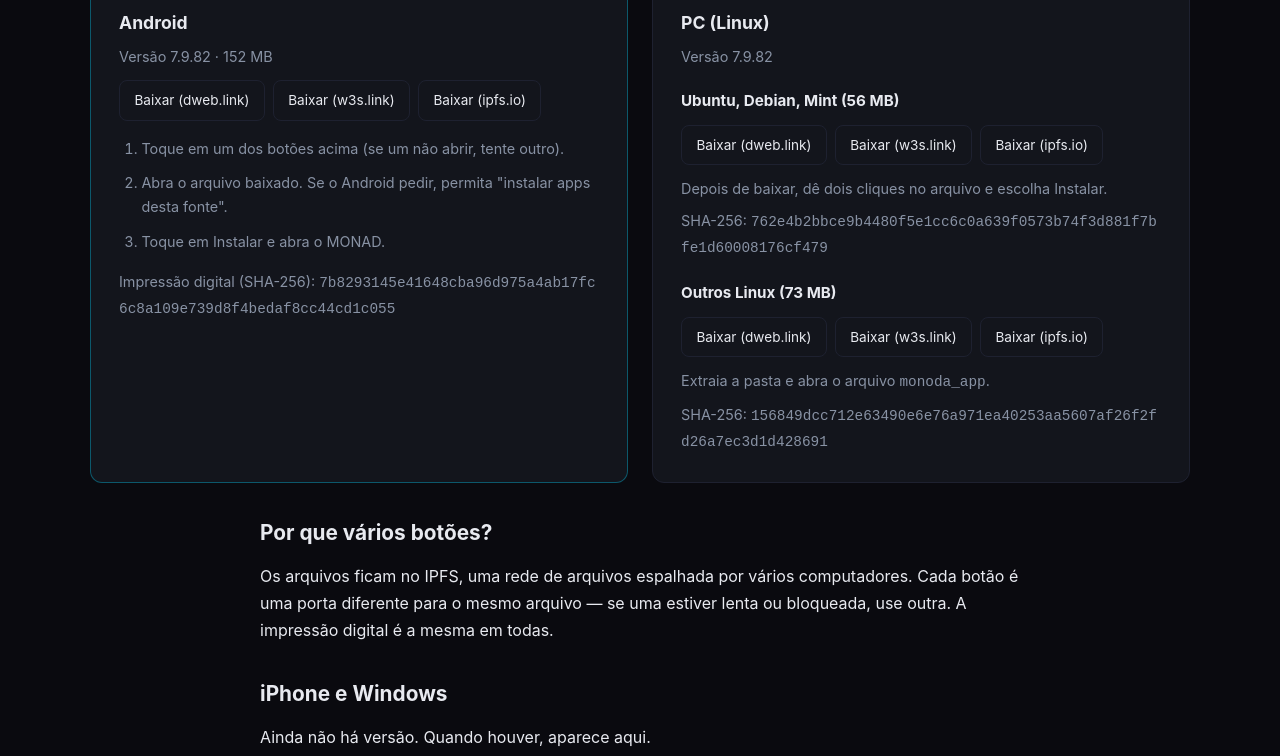
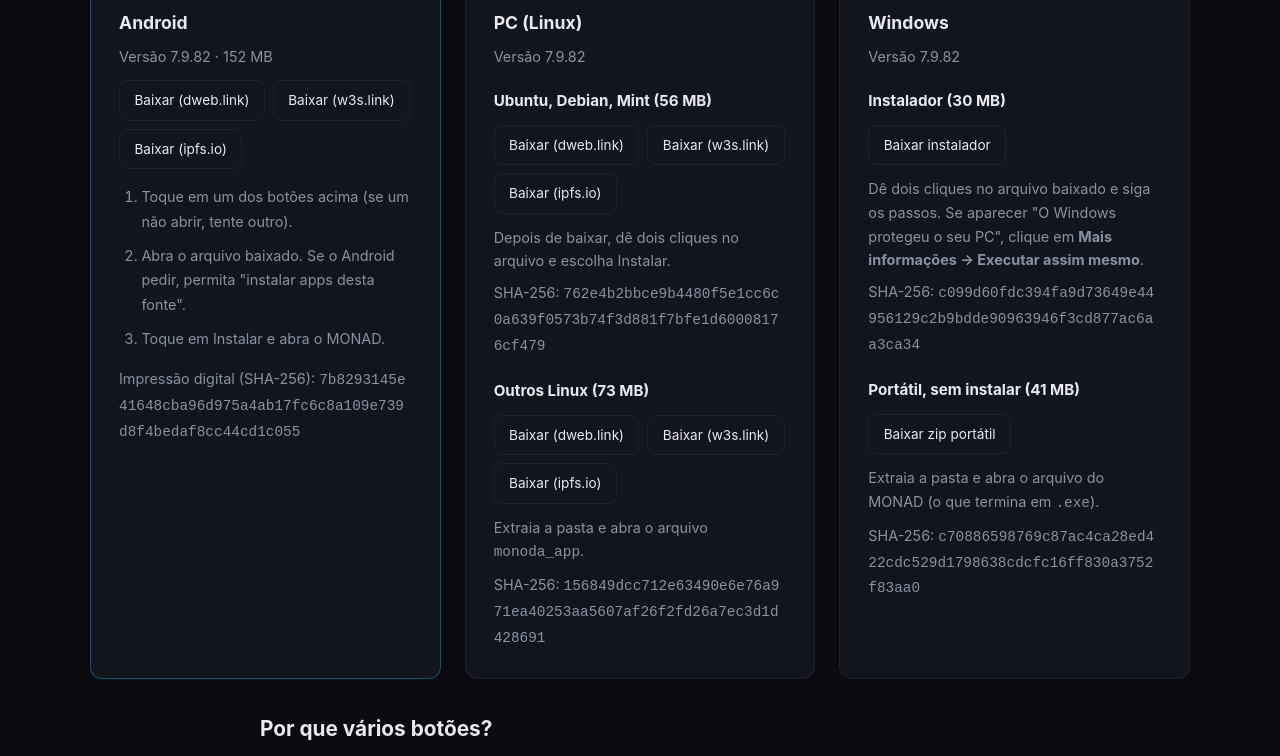
Before and after one commit to claudiomilk-cmd/monadlabs-site, a plain HTML site: page download.html in a window 1280 px wide. Shown: the part 554-1310 px from the top of the page. Drawn offline with Linux system fonts and the light colour scheme.

Commit message:
Adiciona download do app Windows (instalador + portátil) na página de download

```diff
--- a/download.html
+++ b/download.html
@@ -48,7 +48,13 @@
   <p class="sha">SHA-256: <code>762e4b2bbce9b4480f5e1cc6c0a639f0573b74f3d881f7bfe1d60008176cf479</code></p><h4>Outros Linux (73 MB)</h4>
   <div class="botoes"><a class="btn-ghost btn-sm" href="https://dweb.link/ipfs/bafybeiegovds6yq7myktfu2fcsnonereq7zmn5ewtwn4zq2n5toxr74gpe?filename=MONAD-7.9.82-linux-x64.tar.gz">Baixar (dweb.link)</a><a class="btn-ghost btn-sm" href="https://w3s.link/ipfs/bafybeiegovds6yq7myktfu2fcsnonereq7zmn5ewtwn4zq2n5toxr74gpe?filename=MONAD-7.9.82-linux-x64.tar.gz">Baixar (w3s.link)</a><a class="btn-ghost btn-sm" href="https://ipfs.io/ipfs/bafybeiegovds6yq7myktfu2fcsnonereq7zmn5ewtwn4zq2n5toxr74gpe?filename=MONAD-7.9.82-linux-x64.tar.gz">Baixar (ipfs.io)</a></div>
   <p>Extraia a pasta e abra o arquivo <code>monoda_app</code>.</p>
-  <p class="sha">SHA-256: <code>156849dcc712e63490e6e76a971ea40253aa5607af26f2fd26a7ec3d1d428691</code></p></div></div>
+  <p class="sha">SHA-256: <code>156849dcc712e63490e6e76a971ea40253aa5607af26f2fd26a7ec3d1d428691</code></p></div><div class="card"><div class="card-icon">🪟</div><h3>Windows</h3><p>Versão 7.9.82</p><h4>Instalador (30 MB)</h4>
+  <div class="botoes"><a class="btn-ghost btn-sm" href="https://github.com/claudiomilk-cmd/monadlabs-site/releases/download/v7.9.82-windows/MONAD-7.9.82-windows-instalador.exe">Baixar instalador</a></div>
+  <p>Dê dois cliques no arquivo baixado e siga os passos. Se aparecer "O Windows protegeu o seu PC", clique em <b>Mais informações → Executar assim mesmo</b>.</p>
+  <p class="sha">SHA-256: <code>c099d60fdc394fa9d73649e44956129c2b9bdde90963946f3cd877ac6aa3ca34</code></p><h4>Portátil, sem instalar (41 MB)</h4>
+  <div class="botoes"><a class="btn-ghost btn-sm" href="https://github.com/claudiomilk-cmd/monadlabs-site/releases/download/v7.9.82-windows/MONAD-7.9.82-windows-portatil.zip">Baixar zip portátil</a></div>
+  <p>Extraia a pasta e abra o arquivo do MONAD (o que termina em <code>.exe</code>).</p>
+  <p class="sha">SHA-256: <code>c70886598769c87ac4ca28ed422cdc529d1798638cdcfc16ff830a3752f83aa0</code></p></div></div>
   <div class="prosa">
     <h2>Por que vários botões?</h2>
     <p>Os arquivos ficam no IPFS, uma rede de arquivos espalhada por vários computadores. Cada botão é uma porta
```
